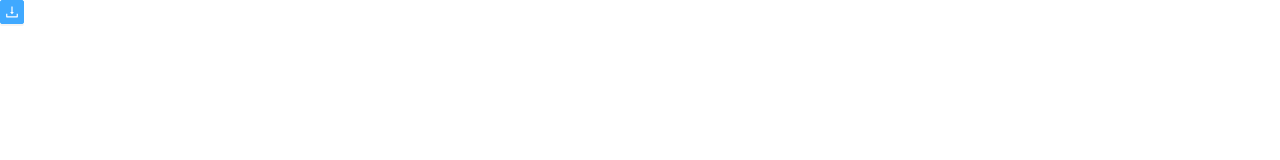
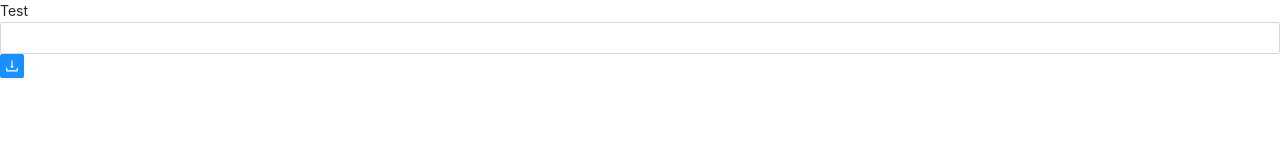
Before and after one commit to natdev-v1/project-x-profile, a Next.js app: page / in a window 1280 px wide. Shown: the top 160 px of the page. Built offline with nearby package versions, Linux system fonts and the light colour scheme.

Commit message:
- comite add recoil

```diff
--- /dev/null
+++ b/models/ProfileAtom.ts
@@ -0,0 +1,3 @@
+export interface ProfileAtom {
+  name?: string;
+}
--- a/package.json
+++ b/package.json
@@ -11,7 +11,8 @@
     "antd": "^4.12.3",
     "next": "10.0.6",
     "react": "17.0.1",
-    "react-dom": "17.0.1"
+    "react-dom": "17.0.1",
+    "recoil": "^0.1.2"
   },
   "devDependencies": {
     "@types/node": "^14.14.27",
--- a/pages/_app.tsx
+++ b/pages/_app.tsx
@@ -1,10 +1,13 @@
 import { AppProps } from "next/app";
 import MainLayout from "../layouts/Main";
-import  '../styles/globals.css'
+import MyStore from "../store";
+import "../styles/globals.css";
 const MyApp = ({ Component, pageProps }: AppProps) => {
   return (
     <MainLayout>
-      <Component {...pageProps} />
+      <MyStore>
+        <Component {...pageProps} />
+      </MyStore>
     </MainLayout>
   );
 };
--- a/pages/index.tsx
+++ b/pages/index.tsx
@@ -1,12 +1,22 @@
-import React from 'react'
-import MainLayout from '../layouts/Main'
-import {Button, Input} from 'antd'
-import { DownloadOutlined } from '@ant-design/icons';
-const Home : React.FC = () => {
-  return <MainLayout>
-          <Button type="primary" icon={<DownloadOutlined />} size="small" />
+import React from "react";
+import MainLayout from "../layouts/Main";
+import { Button, Input, Row } from "antd";
+import { DownloadOutlined } from "@ant-design/icons";
+import { useRecoilValue, useSetRecoilState } from "recoil";
+import profile from "../store/atoms/profile";
+import { ProfileAtom } from "../models/ProfileAtom";
 
-  </MainLayout>
-}
+const Home: React.FC = () => {
+ const get:ProfileAtom =  useRecoilValue(profile)
+ const setCount = useSetRecoilState(profile)
 
-export default Home
+  return (
+    <MainLayout>
+      <Row>{get.name}</Row>
+      <Input onChange={(e)=>{setCount({name:e.target.value})}}></Input>
+      <Button type="primary" icon={<DownloadOutlined />} size="small" />
+    </MainLayout>
+  );
+};
+
+export default Home;
--- /dev/null
+++ b/store/atoms/profile.ts
@@ -0,0 +1,10 @@
+import { ProfileAtom } from "./../../models/ProfileAtom";
+import { atom, AtomOptions } from "recoil";
+
+const defaultData: AtomOptions<ProfileAtom> = {
+  key: "profile",
+  default: {
+    name: "Test",
+  },
+};
+export default atom<ProfileAtom>(defaultData);
--- /dev/null
+++ b/store/index.tsx
@@ -0,0 +1,16 @@
+import { FC } from 'react'
+import { RecoilRoot } from 'recoil'
+
+interface Props {
+
+}
+
+const MyStore : React.FC<Props> = (props) => {
+    return (
+        <RecoilRoot>
+            {props.children}
+        </RecoilRoot>
+    )
+}
+
+export default MyStore
```
Also changed, not shown: 2 other files (tests, documents, lock files or other folders).
